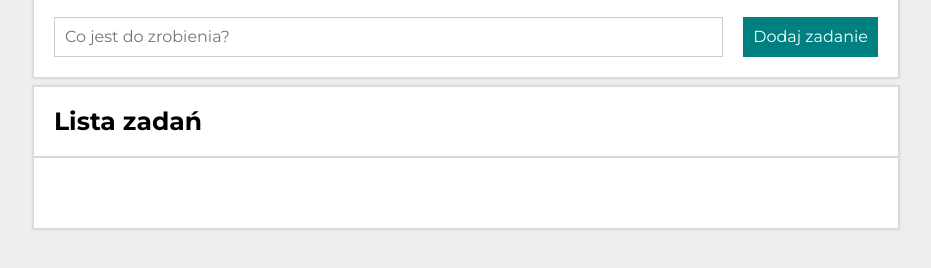
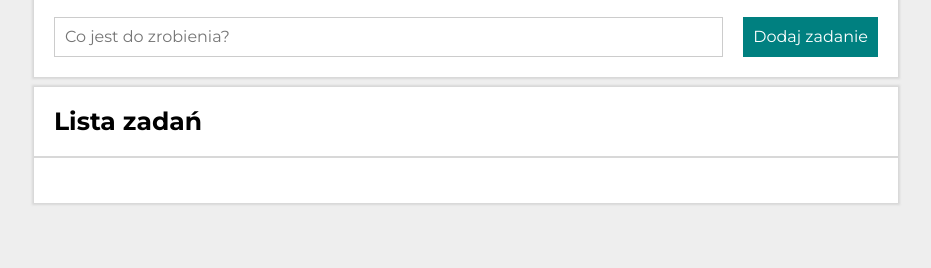
Before and after one commit to KingaBuczniewska/To-do-list, a plain HTML site: page index.html in a window 1280 px wide. Shown: the part 192-460 px from the top of the page, without its empty margins (174-1105 px from the left). Drawn offline with nearby package versions, Linux system fonts and the light colour scheme.

Commit message:
change padding

```diff
--- a/css/list.css
+++ b/css/list.css
@@ -1,7 +1,7 @@
 .list {
     list-style-type: none;
     margin: 0 auto 20px;
-    padding: 35px 20px 35px;
+    padding: 15px 20px 30px;
     background-color: white;
 }
 
```
